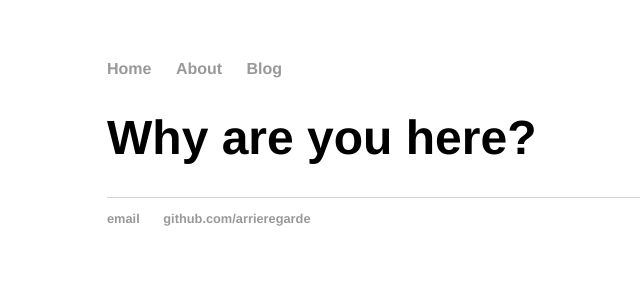
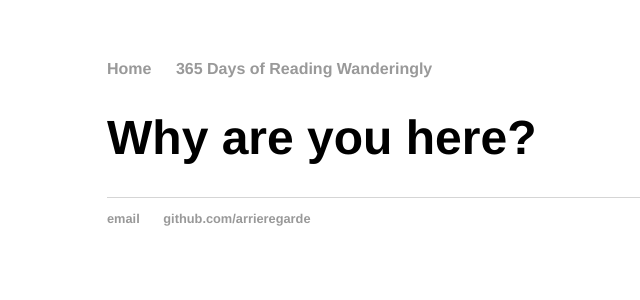
Before and after one commit to arrieregarde/arrieregarde.github.io, a Jekyll site: the page built from index.html, in a window 1280 px wide. Shown: the top 300 px of the page, without its empty margins (85-725 px from the left). Built offline with Jekyll 4.4.1, drawn with Linux system fonts in a browser that asks for light colours.

Commit message:
Update default.html

```diff
--- a/_layouts/default.html
+++ b/_layouts/default.html
@@ -9,8 +9,7 @@
 			<nav>
 	    		<ul>
 	        		<li><a href="/">Home</a></li>
-		        	<li><a href="/about">About</a></li>
-	        		<li><a href="/blog">Blog</a></li>
+	        		<li><a href="/blog">365 Days of Reading Wanderingly</a></li>
 	    		</ul>
 			</nav>
 			<div class="container">
```
